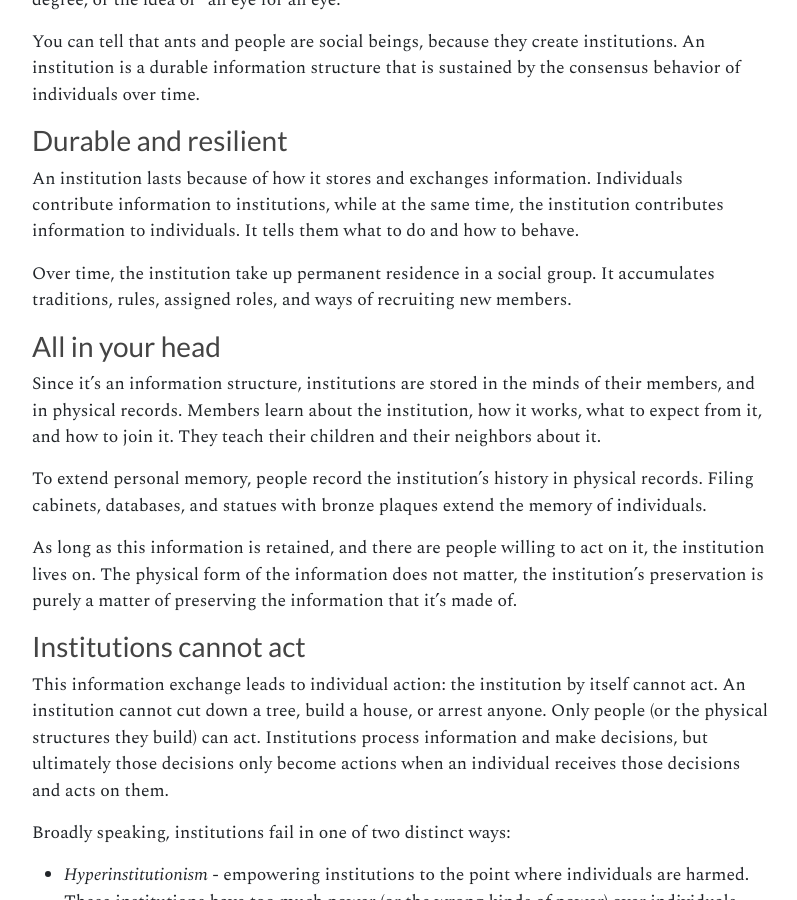
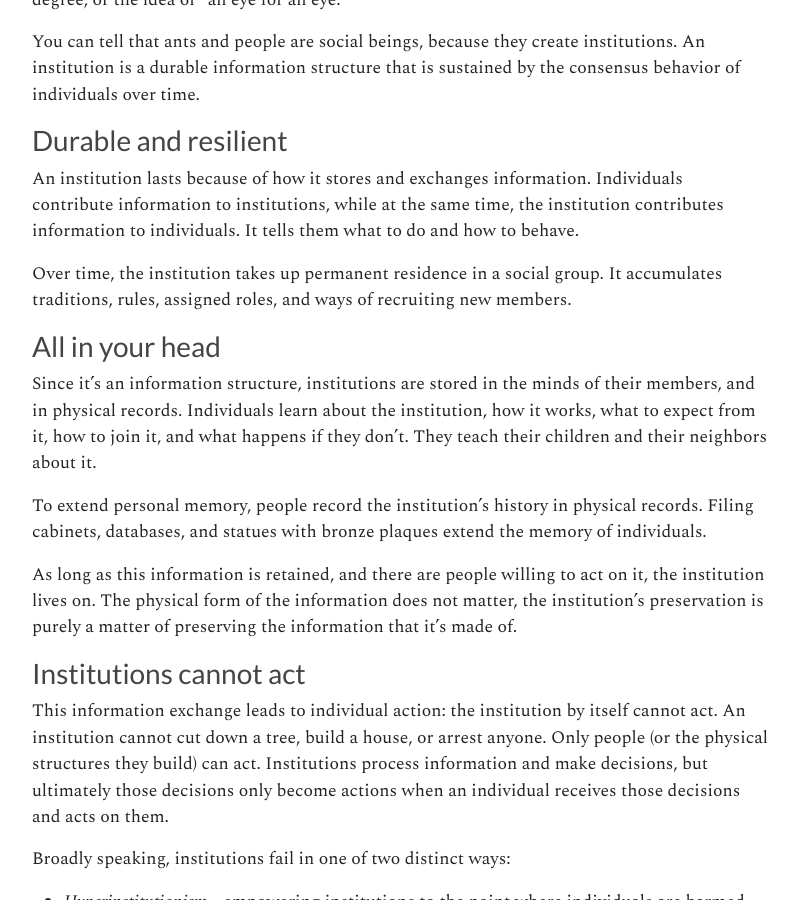
Before and after one commit to straz/artificialtrust, a Jekyll site: the page built from _articles/institution.md, in a window 1280 px wide and 900 px high, scrolled down 459 px. Shown: the whole window, without its empty margins (145-942 px from the left). Built offline with Jekyll 4.4.1, drawn with Linux system fonts in a browser that asks for light colours; nearby versions of some CDN libraries.

Commit message:
institution

```diff
--- a/_articles/institution.md
+++ b/_articles/institution.md
@@ -32,16 +32,17 @@ information.  Individuals contribute information to institutions,
 while at the same time, the institution contributes information to
 individuals. It tells them what to do and how to behave.
 
-Over time, the institution take up permanent residence in a social
+Over time, the institution takes up permanent residence in a social
 group. It accumulates traditions, rules, assigned roles, and ways of
 recruiting new members.
 
 ### All in your head
 
 Since it's an information structure, institutions are stored in the
-minds of their members, and in physical records. Members learn about
-the institution, how it works, what to expect from it, and how to join
-it. They teach their children and their neighbors about it.
+minds of their members, and in physical records. Individuals learn
+about the institution, how it works, what to expect from it, how to
+join it, and what happens if they don't. They teach their children and
+their neighbors about it.
 
 To extend personal memory, people record the institution's history in
 physical records. Filing cabinets, databases, and statues with bronze
```
